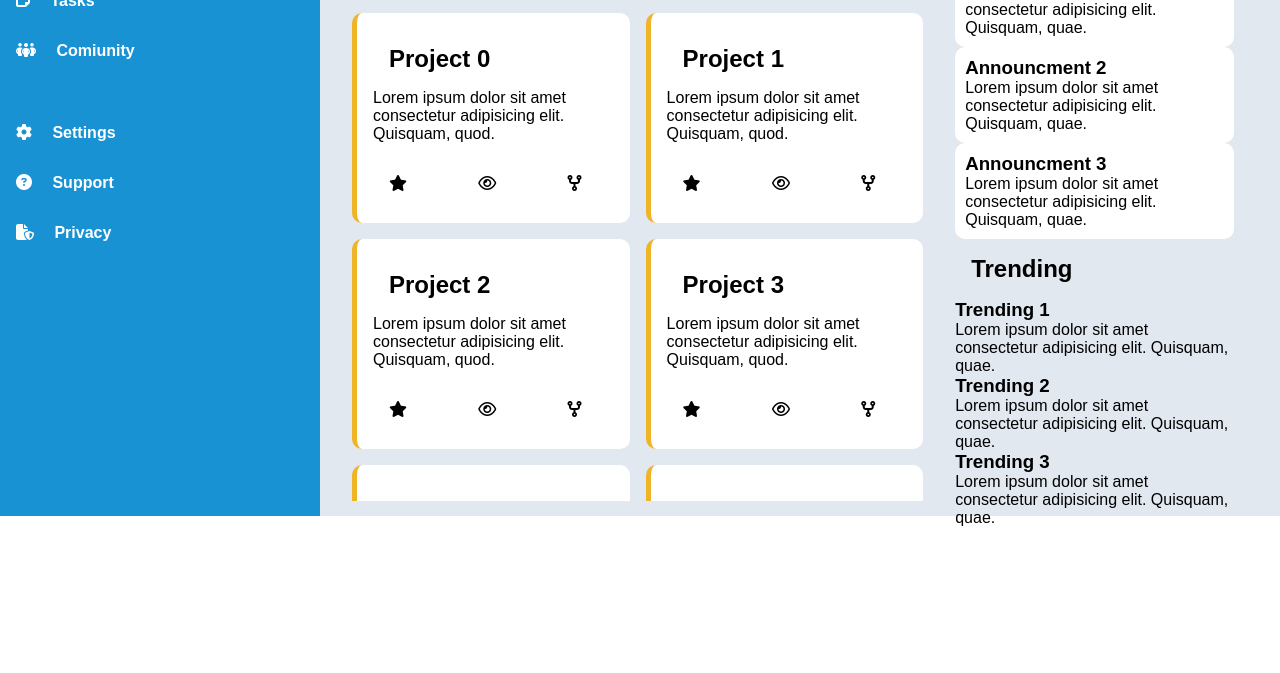
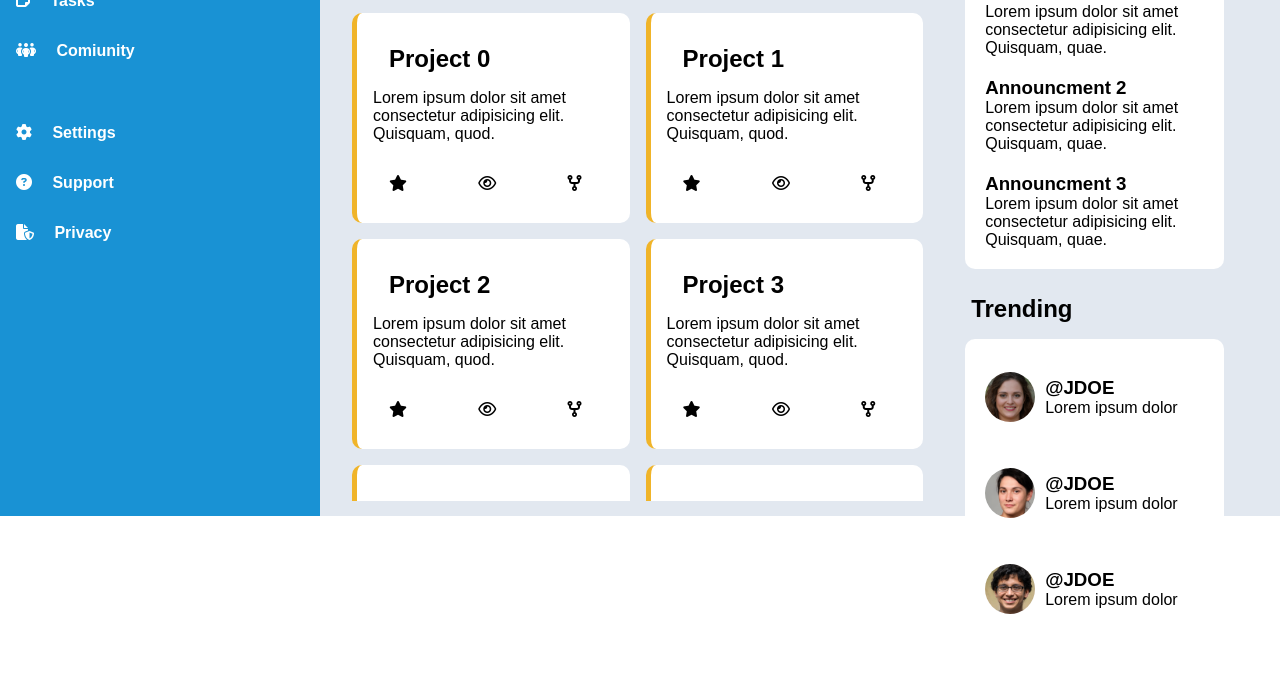
Before and after one commit to AirGamming/odin-admin-panel, a plain HTML site: page index.html in a window 1280 px wide. Shown: the part 284-957 px from the top of the page. Before the commit the page ends 877 px from the top, so only its background shows below. Drawn offline with Linux system fonts and the light colour scheme.

Commit message:
added  announcments and trending

```diff
--- a/index.html
+++ b/index.html
@@ -69,22 +69,31 @@
                     <p>Lorem ipsum dolor sit amet consectetur adipisicing elit. Quisquam, quae.</p>
                 </div>
             </div>
+            <h2>Trending</h2>
             <div class="trending">
-                <h2>Trending</h2>
                 <div class="trending-item">
-                    <h3>Trending 1</h3>
-                    <p>Lorem ipsum dolor sit amet consectetur adipisicing elit. Quisquam, quae.</p>
+                    <img src="/assets/person1.jpg" alt="">
+                    <div class="trending-info">
+                        <h3>@JDOE</h3>
+                        <p>Lorem ipsum dolor</p>
+                    </div>
                 </div>
                 <div class="trending-item">
-                    <h3>Trending 2</h3>
-                    <p>Lorem ipsum dolor sit amet consectetur adipisicing elit. Quisquam, quae.</p>
+                    <img src="/assets/person2.jpg" alt="">
+                    <div class="trending-info">
+                        <h3>@JDOE</h3>
+                        <p>Lorem ipsum dolor</p>
+                    </div>
                 </div>
                 <div class="trending-item">
-                    <h3>Trending 3</h3>
-                    <p>Lorem ipsum dolor sit amet consectetur adipisicing elit. Quisquam, quae.</p>
+                    <img src="/assets/person3.jpg" alt="">
+                    <div class="trending-info">
+                        <h3>@JDOE</h3>
+                        <p>Lorem ipsum dolor</p>
+                    </div>
                 </div>
-            </div>
-    </div>
+
+        </div>
     </div>
     </main>
 </body>
--- a/style.css
+++ b/style.css
@@ -118,9 +118,23 @@ i{
 }.social{
     display: grid;
     grid-template-rows: 50px 1fr 50px 1fr;
-}.announcment{
+}.announcments,.trending{
     background-color: var(--side-panel-color-text);
+    border-radius: 10px;
+    display: grid;
+    padding: 10px;
+    margin: 10px;
+    gap: auto;
+}
+.announcment{
     padding: 10px;
     border-radius: 10px;
     gap: 1rem;
+}.trending-item>img{
+    height: 50px;
+    border-radius: 50%;
+    margin: 10px;
+}.trending-item{
+    display: flex;
+    align-items: center;
 }
```
